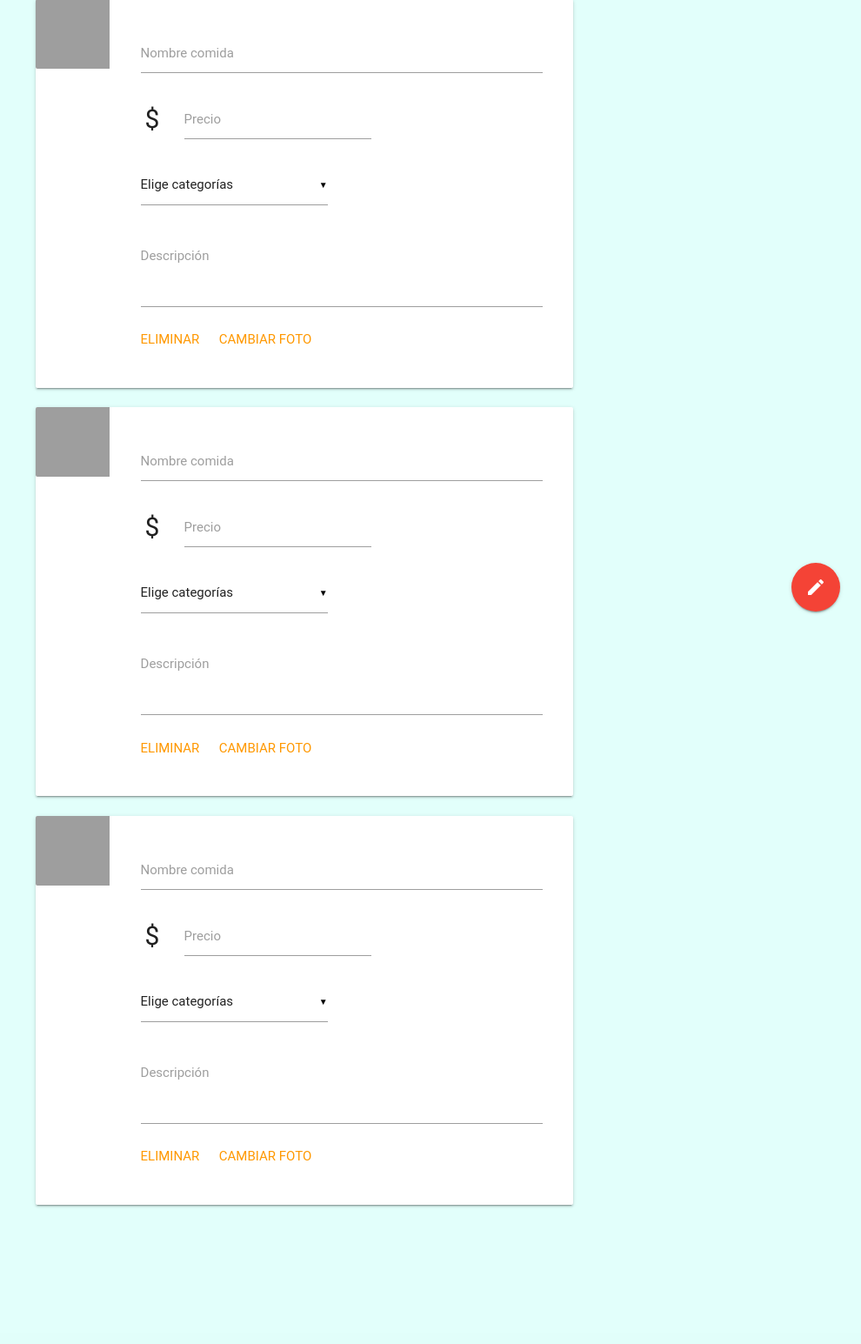
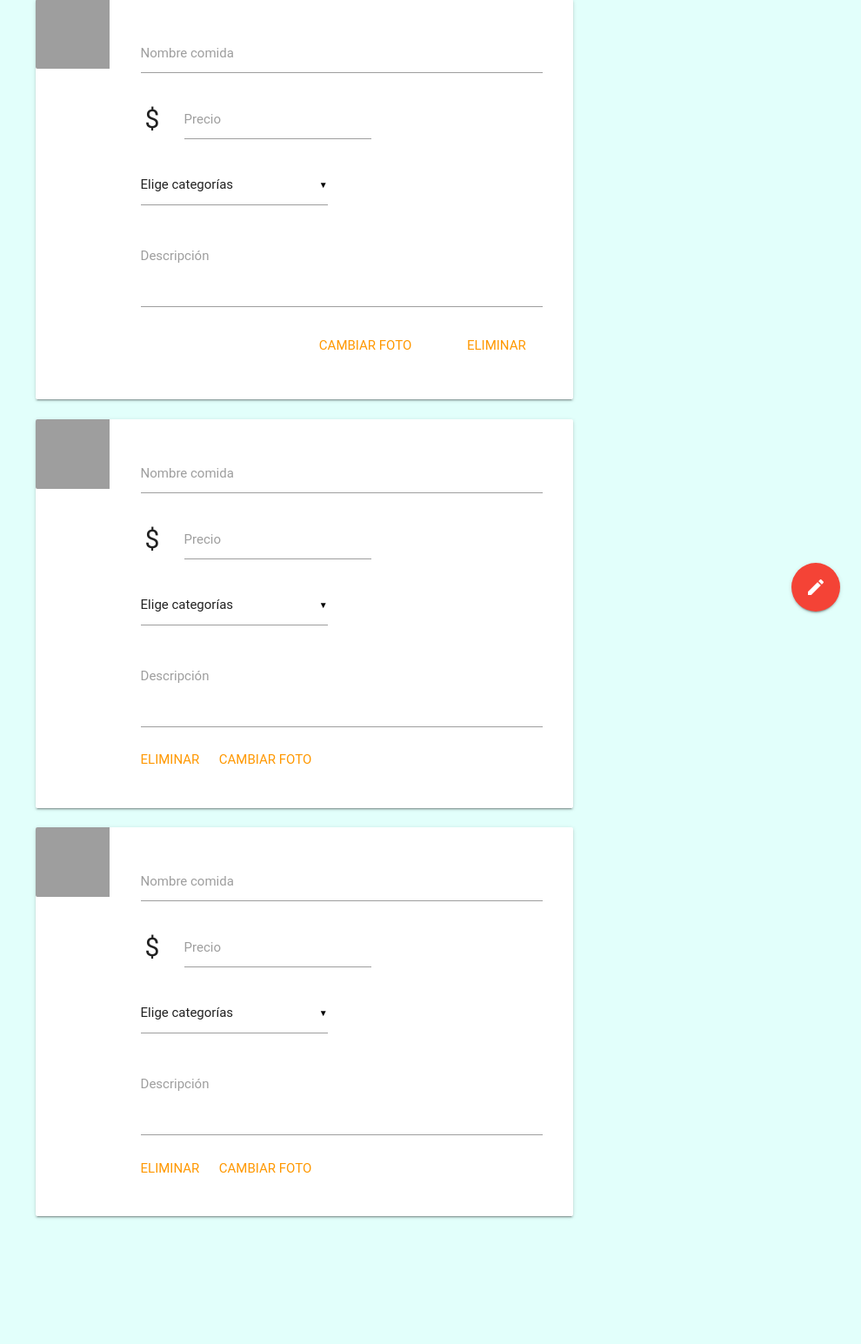
Before and after one commit to DCC-CC4401/2017-1-Make-Software-Great-Again-T3, a Django app: template templates/foods_edit.html in a window 1280 px wide. Shown: the part 73-1618 px from the top of the page at 87% size, without its empty margins (290-1280 px from the left). Before the commit the page ends 1461 px from the top, so only its background shows below. Run offline with Django 3.2, Linux system fonts and the light colour scheme; the template is opened without the code that fills it, so the values that code supplies are empty; some libraries are stand-ins or nearby versions; some web fonts are replaced; grey boxes are pictures that could not be loaded.

Commit message:
card buttons negative margin

```diff
--- a/templates/foods_edit.html
+++ b/templates/foods_edit.html
@@ -113,7 +113,7 @@
         <div class="container">
             <div class="nav-wrapper">
                 <a class="waves-effect waves-light " style="height: inherit" href="registrados.html">
-                     <img src="https://image.flaticon.com/icons/svg/122/122637.svg"
+                    <img src="https://image.flaticon.com/icons/svg/122/122637.svg"
                          style="width: 3.5em; height: 3.5em ; padding-right: .5em; margin-top: .3em">
                 </a>
 
@@ -166,15 +166,21 @@
                             <textarea id="description" class="materialize-textarea"></textarea>
                             <label for="description">Descripción</label>
                         </div>
-                        <div class="col"><a class="orange-text inline" href="#" style="float: right">ELIMINAR</a></div>
+                        <!--<div class="col"><a class="orange-text inline" href="#" style="float: right">ELIMINAR</a></div>
 
                         <div class="file-field input-field inline col" style="margin: 0">
                             <a class="orange-text">CAMBIAR FOTO</a>
                             <input type="file">
+                        </div>-->
+                        <div class="right" style="position: relative; margin-left: -100px;">
+                        <div class="file-field input-field inline" style="margin: 0">
+                            <input type="file">
+                            <a class="waves-effect waves-teal btn-flat orange-text">Cambiar foto</a>
+
                         </div>
+                            <a class="waves-effect waves-teal btn-flat orange-text">Eliminar</a></div>
                     </div>
                 </div>
-
             </div>
         </div>
 
```
